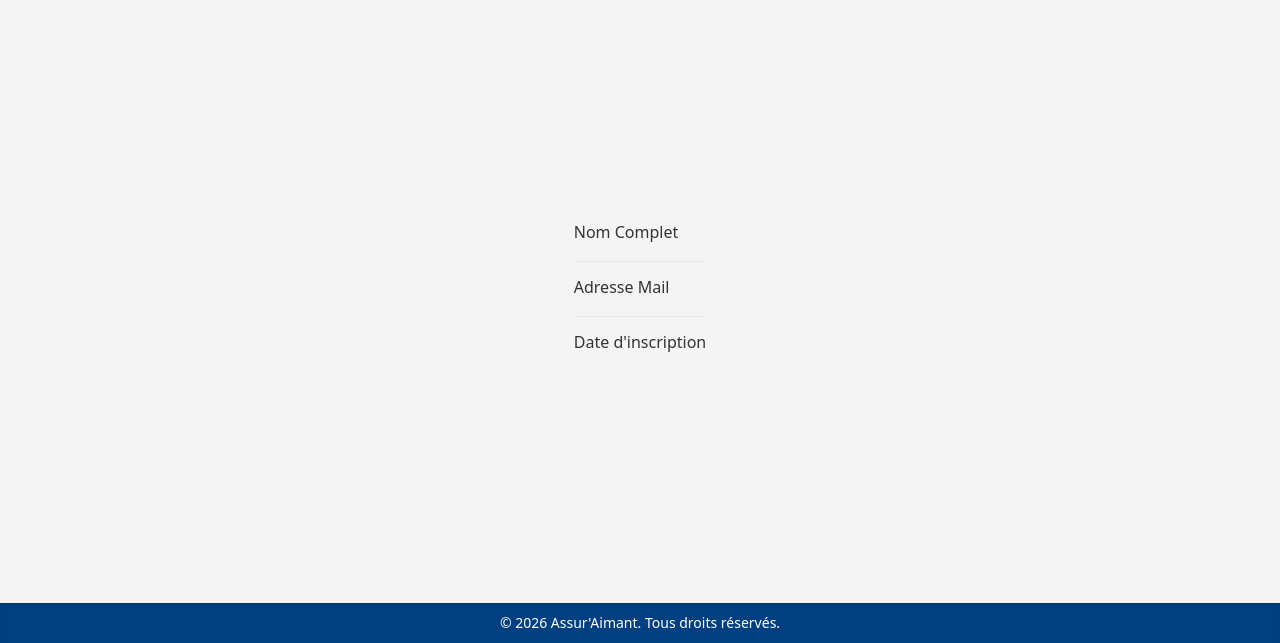
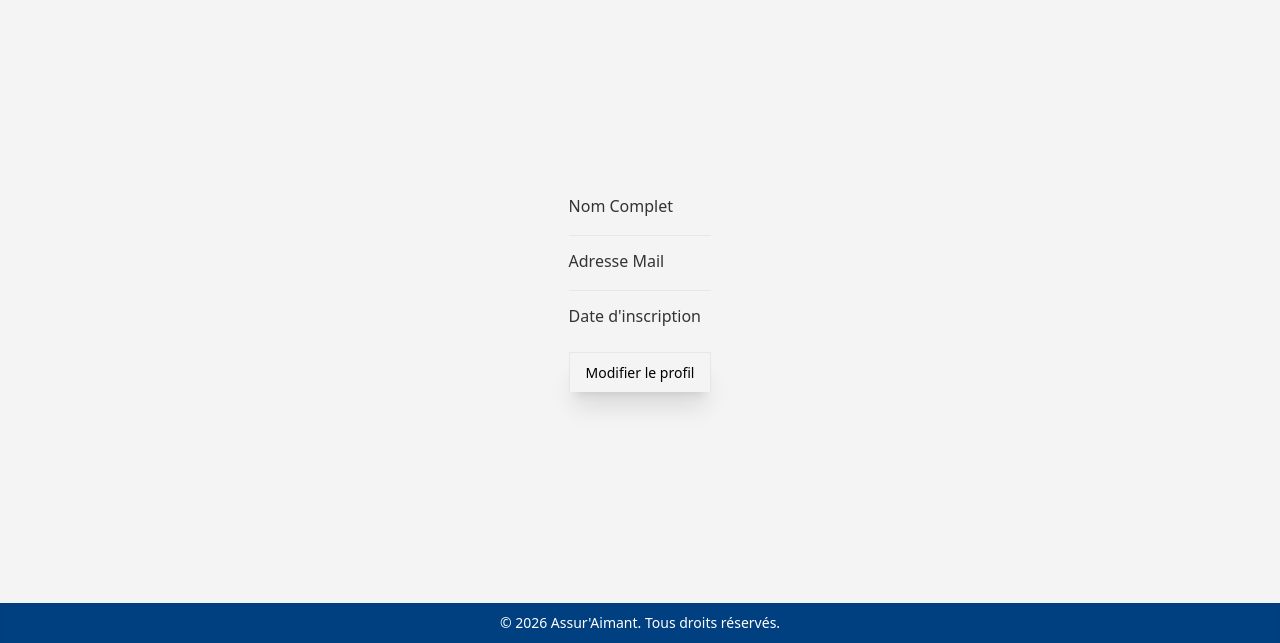
Before and after one commit to NICHIKU/Assurance_Django, a Django app: page /profile/ in a window 1280 px wide. Shown: the part 157-800 px from the top of the page. Run offline with Django 5.2, Linux system fonts and the light colour scheme; some libraries are stand-ins or nearby versions.

Commit message:
feat(profile): Re-added the modify button

```diff
--- a/AssurAimant/account/templates/account/profile.html
+++ b/AssurAimant/account/templates/account/profile.html
@@ -16,6 +16,10 @@
         <dt class="mb-1 text-body">Date d'inscription</dt>
         <dd class="text-lg font-medium">{{ user.date_joined }}</dd>
     </div>
+
+    <br>
+    <a href="{% url 'profile_modif' %}" class="text-black bg-brand box-border border border-b hover:bg-brand-strong focus:ring-4 focus:ring-brand-medium shadow-xl font-medium leading-5 rounded-base text-sm px-4 py-2.5 focus:outline-none">Modifier le profil</a>
+
 </dl>
 
 {% endblock content %}
```
